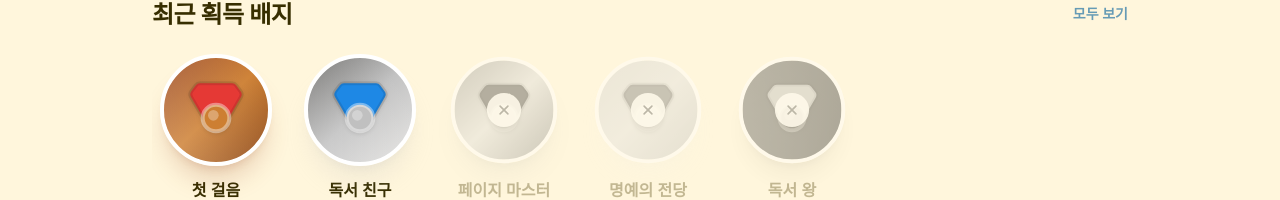
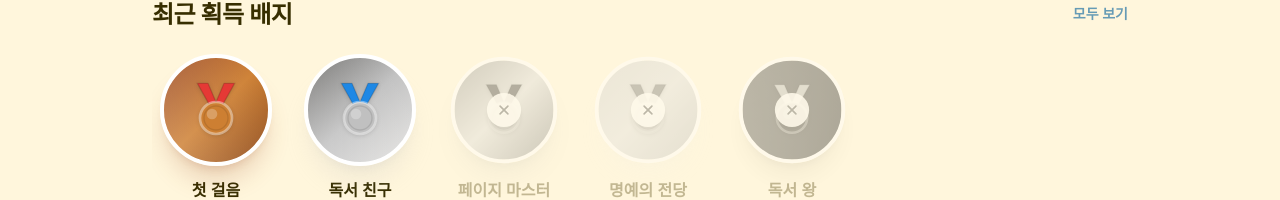
Before and after one commit to 8Emily4/kidsbook, a React (Vite) app: page / in a window 1280 px wide. Shown: the part 1137-1337 px from the top of the page. Built offline with nearby package versions, Linux system fonts and the light colour scheme.

Commit message:
Update MedalIcon to have a hollow V-shaped ribbon for realism

```diff
--- a/src/App.tsx
+++ b/src/App.tsx
@@ -665,33 +665,44 @@ const MedalIcon = ({ tier, size = 52 }: { tier: string, size?: number }) => {
       height={size}
       viewBox="0 0 24 24"
       fill="none"
-      stroke="currentColor"
-      strokeWidth="1.5"
-      strokeLinecap="round"
-      strokeLinejoin="round"
+      xmlns="http://www.w3.org/2000/svg"
       className="drop-shadow-sm"
     >
-      {/* Ribbon */}
+      {/* V-Shaped Ribbon - Separate Left and Right bands for hollow effect */}
       <path
-        d="M7.21 15 2.66 7.14a2 2 0 0 1 .13-2.2L4.4 2.8A2 2 0 0 1 6.1 2h11.8a2 2 0 0 1 1.7.8l1.61 2.14a2 2 0 0 1 .13 2.2L16.79 15"
+        d="M12 14.5L5 2H9L12 9L15 2H19L12 14.5Z"
         fill={ribbonColors[tier] || "#ccc"}
-        stroke="rgba(0,0,0,0.1)"
+        stroke="rgba(0,0,0,0.15)"
+        strokeWidth="0.5"
       />
-      {/* Medal Circle */}
+
+      {/* Medal Body */}
       <circle
         cx="12"
         cy="15"
-        r="5"
+        r="6"
         fill={medalGradients[tier] || "#999"}
         stroke="rgba(255,255,255,0.4)"
+        strokeWidth="1"
       />
-      {/* Medal Inner Shine */}
+
+      {/* Medal Border/Detail */}
       <circle
-        cx="11"
-        cy="14"
+        cx="12"
+        cy="15"
+        r="4.5"
+        fill="none"
+        stroke="rgba(0,0,0,0.1)"
+        strokeWidth="0.5"
+      />
+
+      {/* Shine effect */}
+      <circle
+        cx="10.5"
+        cy="13.5"
         r="2"
-        fill="rgba(255,255,255,0.3)"
-        stroke="none"
+        fill="white"
+        fillOpacity="0.25"
       />
     </svg>
   );
```
